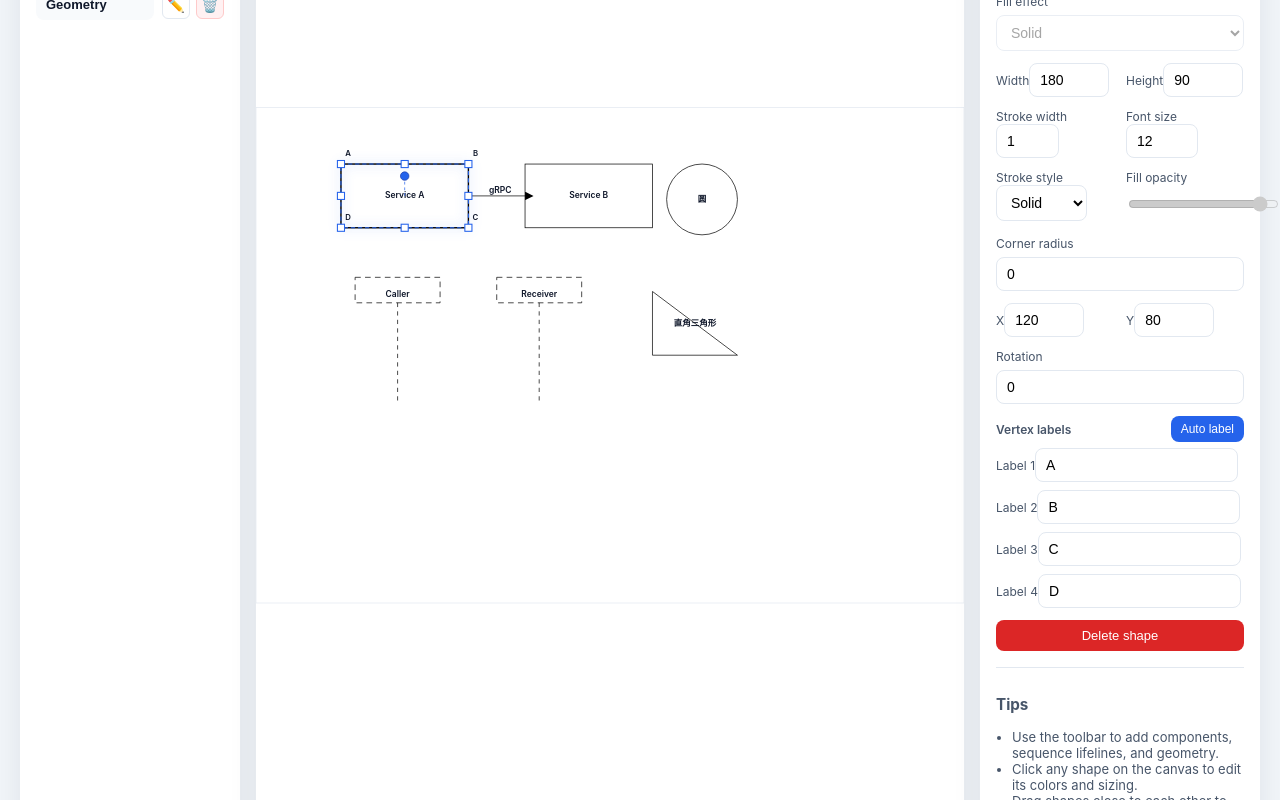
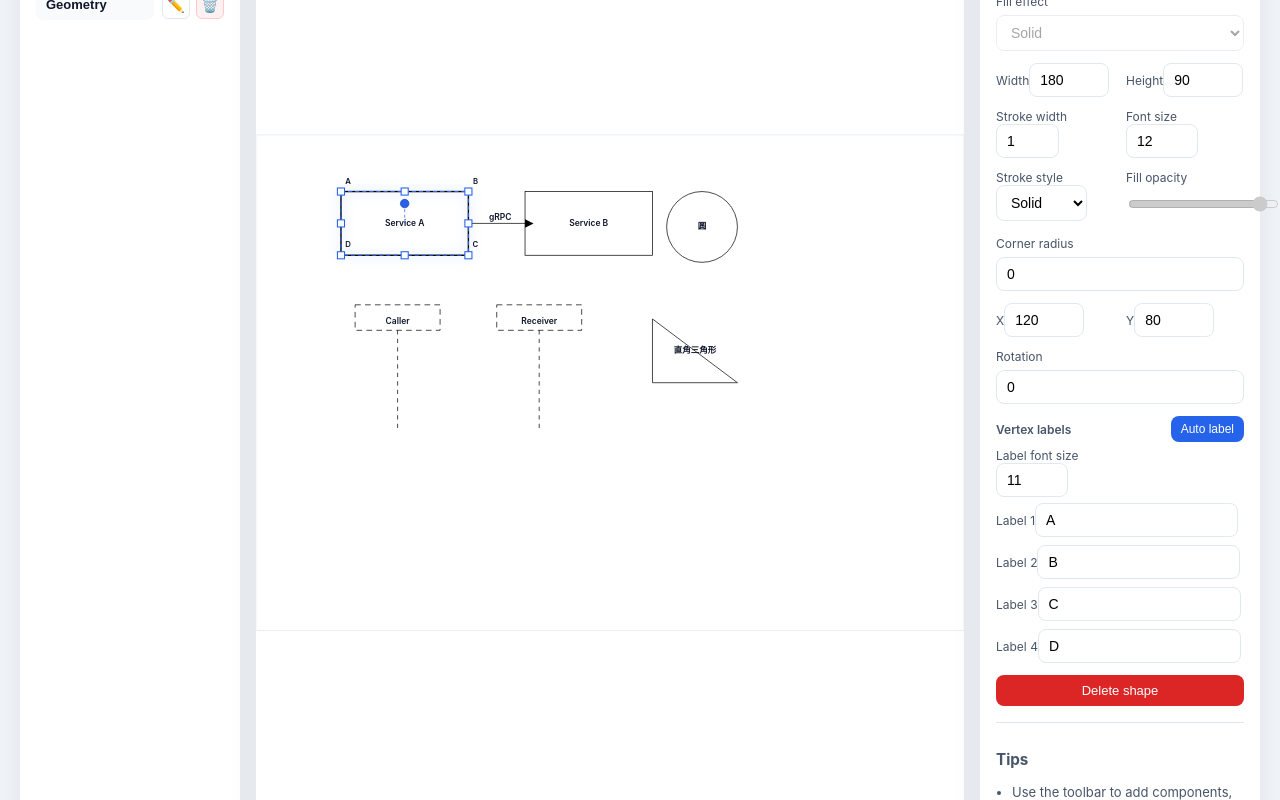
Before and after one commit to RogerLu1999/Idex, a React (Vite) app: page / in a window 1280 px wide. Both pictures are taken after a click on the button "Auto label". Shown: the part 532-1332 px from the top of the page. Built offline with nearby package versions, Linux system fonts and the light colour scheme.

Commit message:
Adjust text default size and label font controls

```diff
--- a/src/App.jsx
+++ b/src/App.jsx
@@ -164,6 +164,7 @@ const DEFAULT_STYLE = {
   cornerRadius: 0,
   fillEffect: "solid",
 };
+const AUTO_LABEL_FONT_SIZE = 11;
 
 const CREATE_LINKS = [
   { id: "create-diagram", label: "Create diagram", template: "component" },
@@ -452,7 +453,7 @@ const getShapeDefaults = (type) => {
         strokeWidth: 1,
         dash: "solid",
         fillOpacity: 1,
-        fontSize: 16,
+        fontSize: AUTO_LABEL_FONT_SIZE,
         cornerRadius: 0,
         rotation: 0,
         fillEffect: "solid",
@@ -1666,6 +1667,7 @@ const createVertexLabels = (shape) =>
     text: VERTEX_LETTERS[index] ?? `P${index + 1}`,
     x: vertex.x + 10,
     y: vertex.y - 12,
+    fontSize: AUTO_LABEL_FONT_SIZE,
   }));
 
 const DiagramCanvas = ({
@@ -1866,7 +1868,11 @@ const DiagramCanvas = ({
             height="20"
             rx="6"
           />
-          <text x={label.x} y={label.y - 2}>
+          <text
+            x={label.x}
+            y={label.y - 2}
+            style={{ fontSize: label.fontSize ?? AUTO_LABEL_FONT_SIZE }}
+          >
             {label.text}
           </text>
         </g>
@@ -2507,6 +2513,26 @@ export default function App() {
     );
   };
 
+  const updateVertexLabelFontSize = (value) => {
+    if (!selectedShape) {
+      return;
+    }
+    const nextFontSize = clampNumber(value, 8, 24);
+    updateActiveShapes((prev) =>
+      prev.map((shape) =>
+        shape.id === selectedShape.id
+          ? {
+              ...shape,
+              vertexLabels: (shape.vertexLabels ?? []).map((label) => ({
+                ...label,
+                fontSize: nextFontSize,
+              })),
+            }
+          : shape
+      )
+    );
+  };
+
   const getPointerPosition = (event) => {
     const svg = event.currentTarget.ownerSVGElement ?? event.currentTarget;
     if (!svg) {
@@ -2905,6 +2931,8 @@ export default function App() {
     selectedShape?.type === "triangle"
       ? selectedShape.angles ?? getTriangleAnglesFromPoints(selectedShape.points ?? [])
       : null;
+  const vertexLabelFontSize =
+    selectedShape?.vertexLabels?.[0]?.fontSize ?? AUTO_LABEL_FONT_SIZE;
 
   const handleSelectShape = (id, event) => {
     if (!id) {
@@ -3526,6 +3554,22 @@ export default function App() {
                     </button>
                   </div>
                   {(selectedShape.vertexLabels ?? []).length > 0 ? (
+                    <>
+                      <div className="property-row split">
+                        <div>
+                          <label htmlFor="vertex-label-font-size">Label font size</label>
+                          <input
+                            id="vertex-label-font-size"
+                            type="number"
+                            min="8"
+                            max="24"
+                            value={vertexLabelFontSize}
+                            onChange={(event) =>
+                              updateVertexLabelFontSize(event.target.value)
+                            }
+                          />
+                        </div>
+                      </div>
                       <div className="vertex-label-inputs">
                         {(selectedShape.vertexLabels ?? []).map((label, index) => (
                           <div key={label.id}>
@@ -3542,6 +3586,7 @@ export default function App() {
                           </div>
                         ))}
                       </div>
+                    </>
                   ) : (
                     <p className="helper-text">Create draggable labels for each vertex.</p>
                   )}
```
Lines whose indentation alone changed are shown as unchanged.
